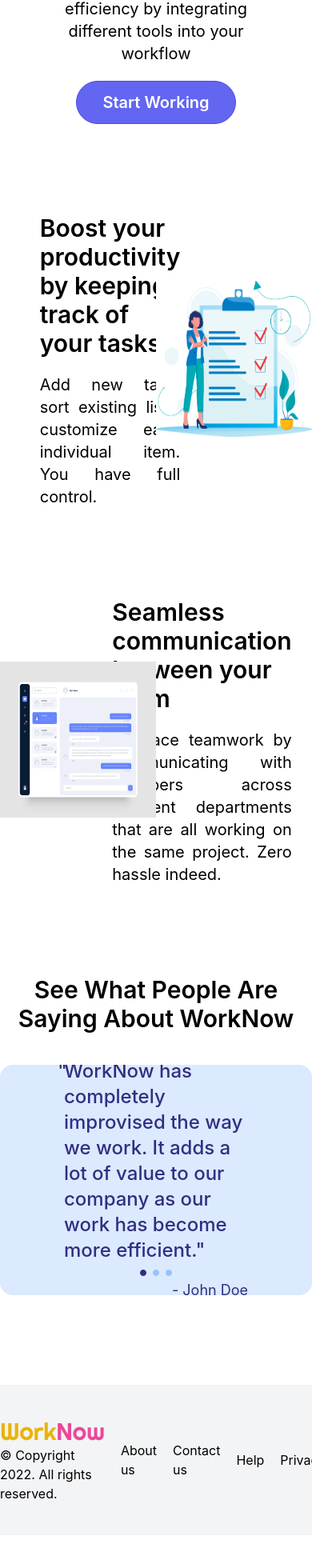
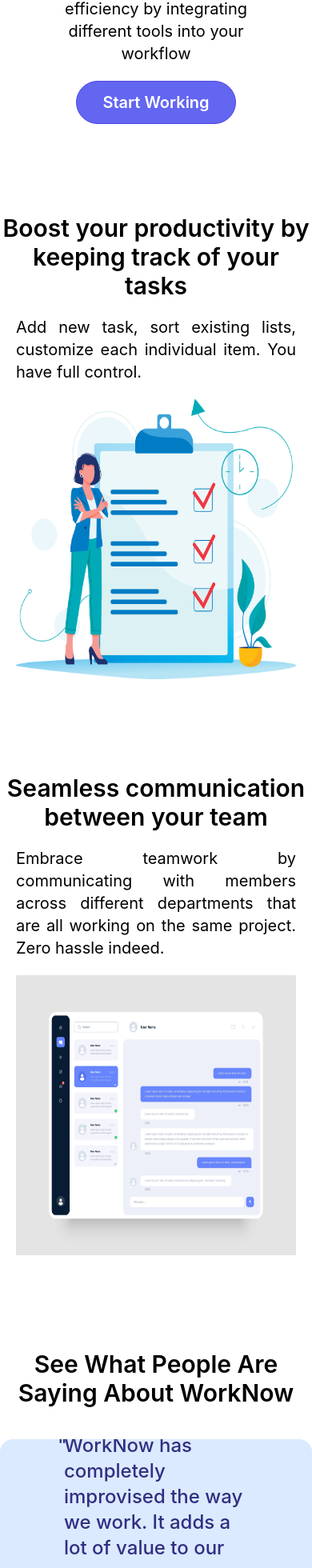
Before and after one commit to freddyz00/WorkNow, a Next.js app: page / in a window 390 px wide. Shown: the part 1151-3111 px from the top of the page at 80% size. Before the commit the page ends 3070 px from the top, so only its background shows below. Built offline with nearby package versions, Linux system fonts and the light colour scheme; no server answers.

Commit message:
Make home page responsive

```diff
--- a/components/Testimonials.js
+++ b/components/Testimonials.js
@@ -57,7 +57,7 @@
       <h3 className="text-3xl font-semibold text-center mb-10">
         See What People Are Saying About WorkNow
       </h3>
-      <div className="mx-auto h-72 bg-blue-100 rounded-2xl overflow-hidden relative group">
+      <div className="mx-auto h-72 bg-blue-100 rounded-2xl overflow-hidden relative group mx-5 md:mx-0">
         <div
           className={cn(
             "flex w-[300%] h-full shrink-0 transition-all duration-500",
--- a/pages/index.js
+++ b/pages/index.js
@@ -42,7 +42,7 @@
       {/* nav bar */}
       <NavBar navRef={navRef} />
 
-      {/*  */}
+      {/* view on page load */}
       <section className="flex h-screen py-12 bg-gradient-to-t from-violet-100 to-white justify-center mb-28">
         <div className="container h-full columns-1 md:columns-2">
           {/* left */}
@@ -90,12 +90,12 @@
         </div>
       </section>
 
-      <section className="container mx-auto grid grid-cols-2 mb-28 place-items-center">
-        <div className="justify-self-center ml-20">
-          <p className="text-3xl font-semibold mb-5">
+      <section className="container mx-auto grid grid-cols-1 md:grid-cols-2 mb-28 place-items-center">
+        <div className="justify-self-center md:ml-20">
+          <p className="text-3xl font-semibold mb-5 text-center md:text-left">
             Boost your productivity by keeping track of your tasks
           </p>
-          <p className="text-xl text-justify">
+          <p className="text-xl text-justify m-5 md:m-0">
             Add new task, sort existing lists, customize each individual item.
             You have full control.
           </p>
@@ -105,19 +105,19 @@
         </div>
       </section>
 
-      <section className="container mx-auto grid grid-cols-2 mb-28 place-items-center">
-        <div className="justify-self-center">
+      <section className="container mx-auto grid grid-cols-1 md:grid-cols-2 mb-28 place-items-center">
+        <div className="justify-self-center order-1 md:order-0">
           <Image
             src="/images/chat-functionality.png"
             height="350"
             width="350"
           />
         </div>
-        <div className="justify-self-center mr-20">
-          <p className="text-3xl font-semibold mb-5">
+        <div className="justify-self-center md:mr-20 order-0 md:order-1">
+          <p className="text-3xl font-semibold mb-5 text-center md:text-left">
             Seamless communication between your team
           </p>
-          <p className="text-xl text-justify">
+          <p className="text-xl text-justify m-5 md:m-0">
             Embrace teamwork by communicating with members across different
             departments that are all working on the same project. Zero hassle
             indeed.
@@ -128,15 +128,15 @@
       <Testimonials />
 
       <footer className="bg-gray-100">
-        <div className="container mx-auto flex justify-between items-center py-10">
-          <div>
-            <h1 className="font-righteous text-3xl">
+        <div className="container sm:mx-auto flex flex-col sm:flex-row justify-between items-center py-10">
+          <div className="mb-5 sm:mb-0">
+            <h1 className="font-righteous text-3xl text-center sm:text-left">
               <span className="text-yellow-500">Work</span>
               <span className="text-pink-500">Now</span>
             </h1>
             <p>© Copyright 2022. All rights reserved.</p>
           </div>
-          <div className="flex items-center">
+          <div className="flex flex-col sm:flex-row items-center">
             <a href="/">
               <p className="ml-5 hover:text-blue-700 hover:underline">
                 About us
```
